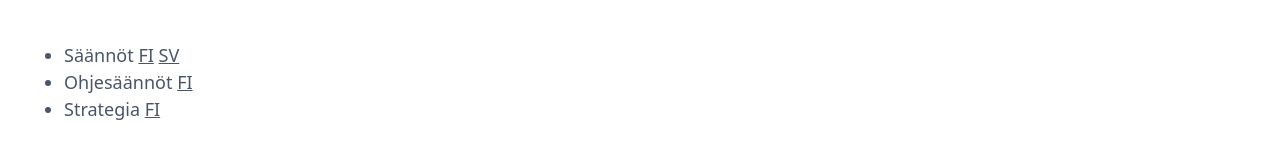
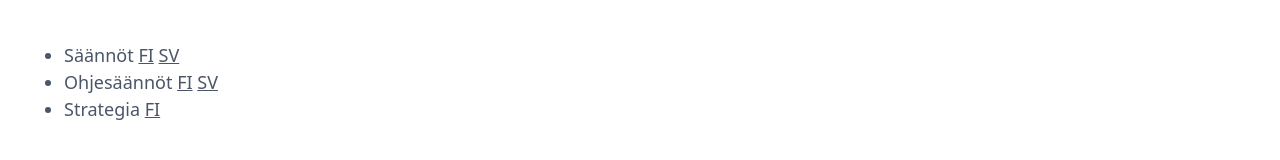
Before and after one commit to Teekkarikomissio/teekkarikomissio.fi, a Next.js app: page /fi/viralliset in a window 1280 px wide. Shown: the part 950-1110 px from the top of the page. Built offline with nearby package versions, Linux system fonts and the light colour scheme; what next would draw is missing.

Commit message:
add sv subrules

```diff
--- a/pages/[lang]/viralliset.js
+++ b/pages/[lang]/viralliset.js
@@ -27,6 +27,8 @@ const OfficialDocuments = () => {
           {t('docsListItem2')}
           {' '}
           <a className="underline" href="/sub-rules-fi.pdf">FI</a>
+          {' '}
+          <a className="underline" href="/sub-rules-sv.pdf">SV</a>
         </ListItem>
         <ListItem>
           {t('docsListItem3')}
```
Also changed, not shown: 1 other file (tests, documents, lock files or other folders).
